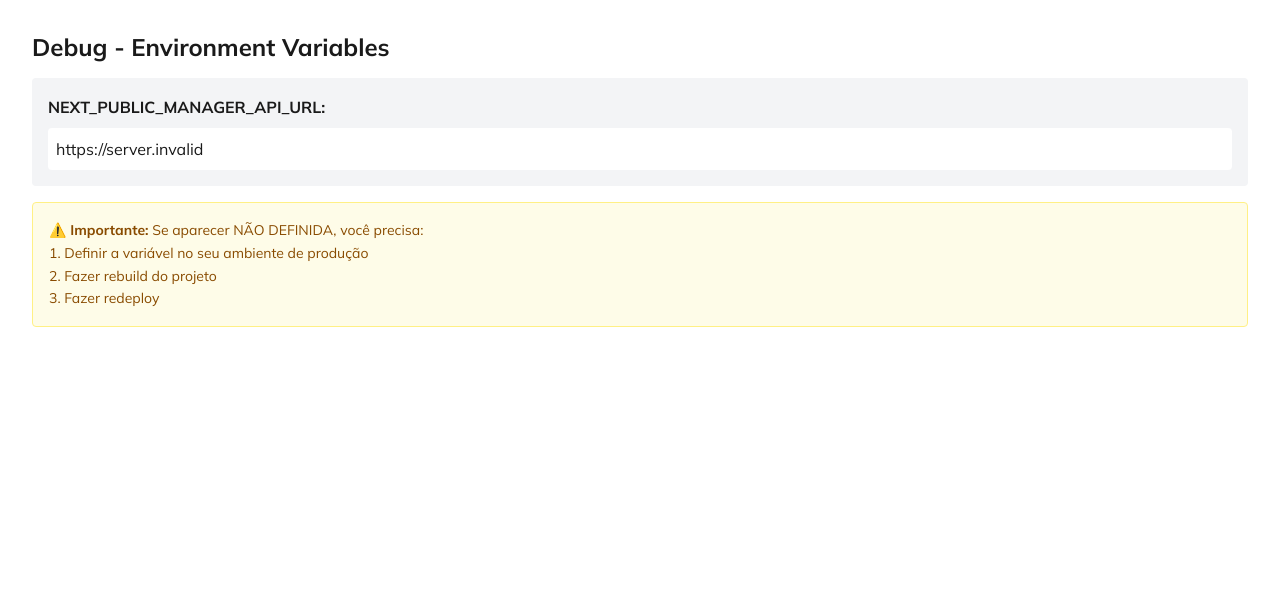
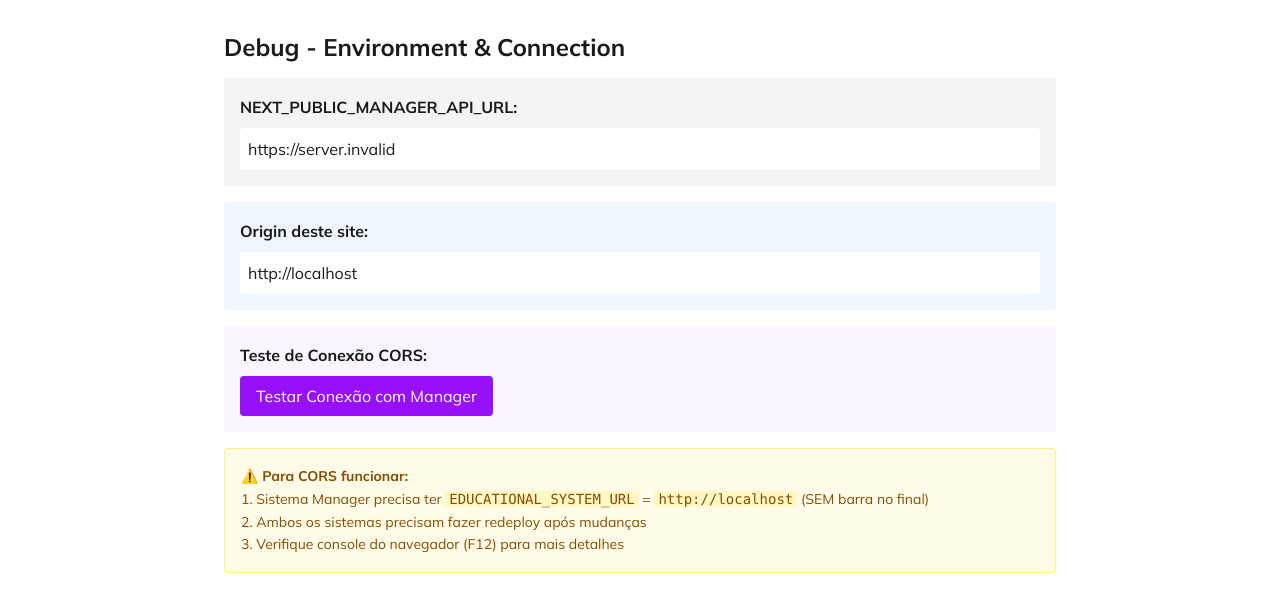
Before and after one commit to caleidoscopio-ian/caleidoscopio, a Next.js app: page /debug-env in a window 1280 px wide. Shown: the top 612 px of the page. Built offline with nearby package versions, Linux system fonts and the light colour scheme; no server answers.

Commit message:
feat: debug page

```diff
--- a/src/app/debug-env/page.tsx
+++ b/src/app/debug-env/page.tsx
@@ -1,30 +1,85 @@
-"use client";
+'use client'
+
+import { useState } from 'react'
 
 export default function DebugEnvPage() {
+  const [testResult, setTestResult] = useState<string>('')
+  const [isLoading, setIsLoading] = useState(false)
+
+  const testConnection = async () => {
+    setIsLoading(true)
+    setTestResult('')
+
+    const managerUrl = process.env.NEXT_PUBLIC_MANAGER_API_URL || 'http://localhost:3000'
+
+    try {
+      console.log('🔍 Testando conexão com:', managerUrl)
+      console.log('🌍 Origin atual:', window.location.origin)
+
+      const response = await fetch(`${managerUrl}/api/auth/login`, {
+        method: 'OPTIONS',
+        headers: {
+          'Origin': window.location.origin,
+        }
+      })
+
+      console.log('📡 Response status:', response.status)
+      console.log('📋 Response headers:', Object.fromEntries(response.headers.entries()))
+
+      setTestResult(`✅ Conexão OK! Status: ${response.status}\nHeaders CORS: ${response.headers.get('Access-Control-Allow-Origin') || 'NENHUM'}`)
+    } catch (error) {
+      console.error('❌ Erro:', error)
+      setTestResult(`❌ Erro: ${error instanceof Error ? error.message : 'Desconhecido'}`)
+    } finally {
+      setIsLoading(false)
+    }
+  }
+
   return (
-    <div className="p-8">
-      <h1 className="text-2xl font-bold mb-4">Debug - Environment Variables</h1>
-      <div className="bg-gray-100 p-4 rounded">
-        <p className="mb-2">
-          <strong>NEXT_PUBLIC_MANAGER_API_URL:</strong>
-        </p>
-        <p className="font-mono bg-white p-2 rounded">
-          {process.env.NEXT_PUBLIC_MANAGER_API_URL ||
-            "❌ NÃO DEFINIDA (usando fallback: http://localhost:3000)"}
-        </p>
-      </div>
-      <div className="mt-4 bg-yellow-50 border border-yellow-200 p-4 rounded">
-        <p className="text-sm text-yellow-800">
-          <strong>⚠️ Importante:</strong> Se aparecer NÃO DEFINIDA, você
-          precisa:
-          <br />
-          1. Definir a variável no seu ambiente de produção
-          <br />
-          2. Fazer rebuild do projeto
-          <br />
-          3. Fazer redeploy
-        </p>
+    <div className="p-8 max-w-4xl mx-auto">
+      <h1 className="text-2xl font-bold mb-4">Debug - Environment & Connection</h1>
+
+      <div className="space-y-4">
+        <div className="bg-gray-100 p-4 rounded">
+          <p className="mb-2"><strong>NEXT_PUBLIC_MANAGER_API_URL:</strong></p>
+          <p className="font-mono bg-white p-2 rounded break-all">
+            {process.env.NEXT_PUBLIC_MANAGER_API_URL || '❌ NÃO DEFINIDA (usando fallback: http://localhost:3000)'}
+          </p>
+        </div>
+
+        <div className="bg-blue-50 p-4 rounded">
+          <p className="mb-2"><strong>Origin deste site:</strong></p>
+          <p className="font-mono bg-white p-2 rounded break-all">
+            {typeof window !== 'undefined' ? window.location.origin : 'Carregando...'}
+          </p>
+        </div>
+
+        <div className="bg-purple-50 p-4 rounded">
+          <p className="mb-2"><strong>Teste de Conexão CORS:</strong></p>
+          <button
+            onClick={testConnection}
+            disabled={isLoading}
+            className="bg-purple-600 text-white px-4 py-2 rounded hover:bg-purple-700 disabled:bg-gray-400"
+          >
+            {isLoading ? 'Testando...' : 'Testar Conexão com Manager'}
+          </button>
+
+          {testResult && (
+            <pre className="mt-4 bg-white p-4 rounded border text-sm whitespace-pre-wrap">
+              {testResult}
+            </pre>
+          )}
+        </div>
+
+        <div className="bg-yellow-50 border border-yellow-200 p-4 rounded">
+          <p className="text-sm text-yellow-800">
+            <strong>⚠️ Para CORS funcionar:</strong>
+            <br/>1. Sistema Manager precisa ter <code className="bg-yellow-100 px-1">EDUCATIONAL_SYSTEM_URL</code> = <code className="bg-yellow-100 px-1">{typeof window !== 'undefined' ? window.location.origin : ''}</code> (SEM barra no final)
+            <br/>2. Ambos os sistemas precisam fazer redeploy após mudanças
+            <br/>3. Verifique console do navegador (F12) para mais detalhes
+          </p>
+        </div>
       </div>
     </div>
-  );
+  )
 }
```
